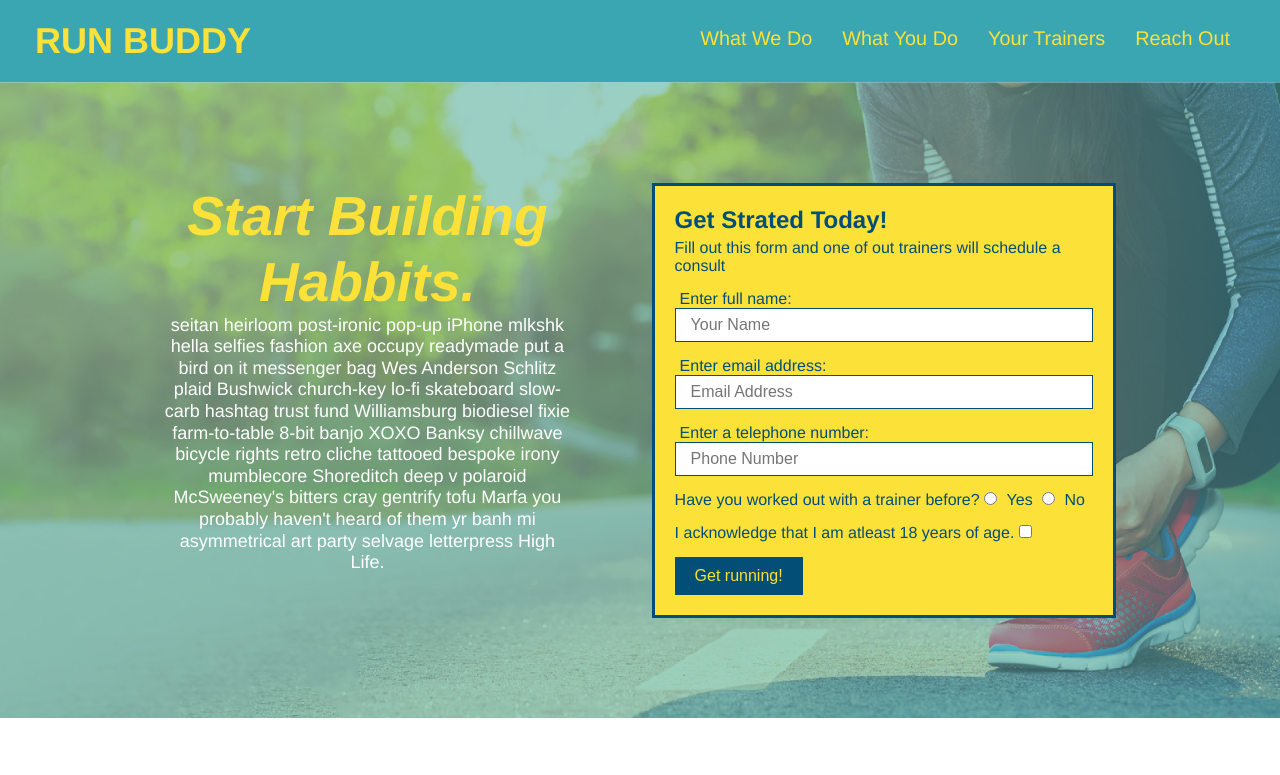
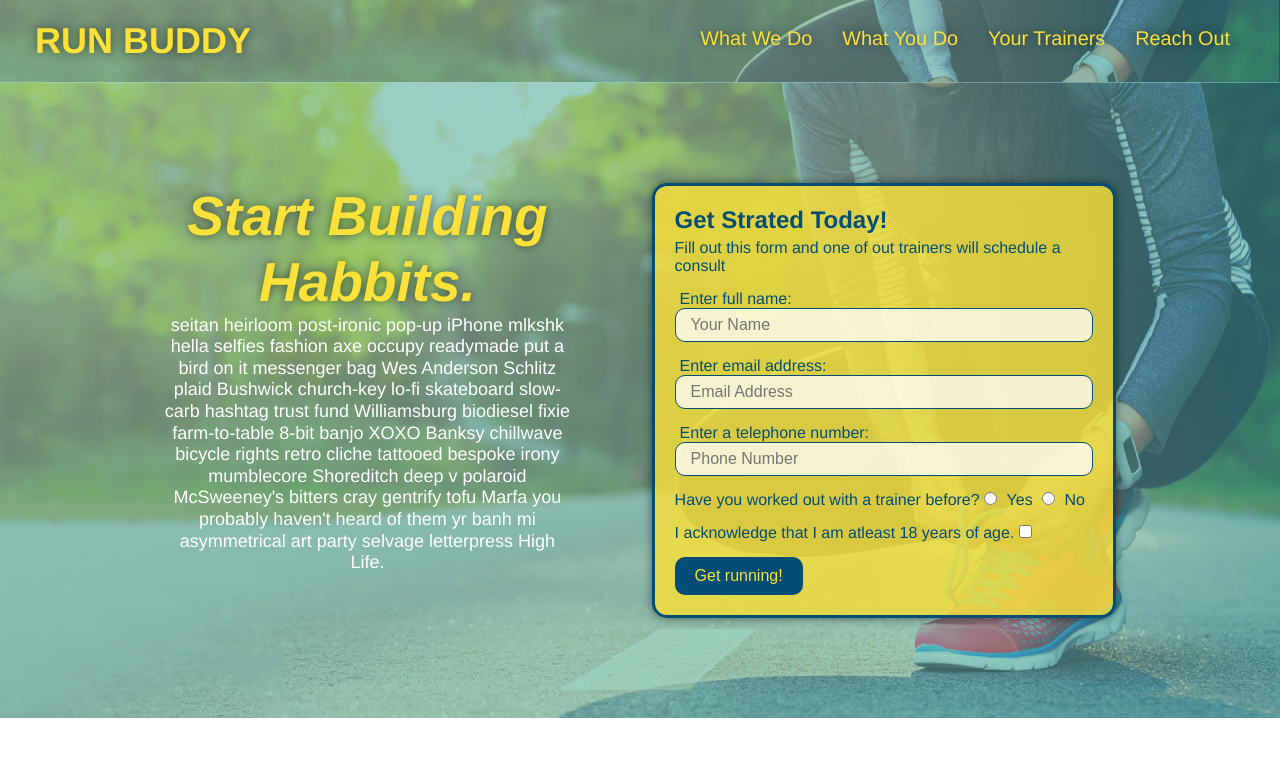
Before and after one commit to rpkrupali1/run-buddy, a plain HTML site: page index.html in a window 1280 px wide. Shown: the top 775 px of the page. Drawn offline with Linux system fonts and the light colour scheme.

Commit message:
updates for visual enhancement

```diff
--- a/assets/css/style.css
+++ b/assets/css/style.css
@@ -16,6 +16,14 @@ header {
     display: flex;
     justify-content: space-between;
     flex-wrap: wrap;
+    position: -webkit-sticky;
+    position: sticky;
+    top: 0;
+    background-image: url("../images/hero-bg.jpg");
+    background-size: cover;
+    background-position: center;
+    background-attachment: fixed;
+    background-position: 80%;
 }
 
 header h1 {
@@ -23,6 +31,7 @@ header h1 {
     font-size: 36px;
     color: #fce138;
     margin: 0;
+    text-shadow: 0 0 10px rgba(0, 0, 0, 0.5);
 }
 
 header a {
@@ -46,6 +55,14 @@ header nav ul li a {
     padding: 10px 15px;
     font-weight: lighter;
     font-size: 1.55vw;
+    text-shadow: 0 0 10px rgba(0, 0, 0, 0.5);
+}
+
+header nav ul li a:hover {
+    background: #fce138;
+    color: #024e76;
+    border-radius: 15px;
+    text-shadow: none;
 }
 
 footer {
@@ -86,6 +103,8 @@ section {
     justify-content: center;
     flex-wrap: wrap;
     align-items: flex-start;
+    background-attachment: fixed;
+    background-position: 80%;
 }
 
 .hero-cta {
@@ -101,15 +120,18 @@ section {
     font-style: italic;
     font-size: 55px;
     color: #fce138;
+    text-shadow: 0 0 10px rgba(0, 0, 0, 0.5);
 }
 
 .hero-form {
-    background-color: #fce138;
+    background-color: rgba(252, 225, 56, 0.8);
     color: #024e76;
     padding: 20px;
     border: #024e76 3px solid;
     width: 40%;
     margin: 3.5%;
+    box-shadow: 0 0 10px rgba(0, 0, 0, 0.5);
+    border-radius: 15px;
 }
 
 .hero-form h3 {
@@ -129,6 +151,13 @@ section {
     color: #024e76;
     width: 100%;
     margin-bottom: 15px;
+    border-radius: 10px;
+    background-color: rgba(255,255,255, 0.75);
+}
+
+.form-input:focus{
+    background-color: rgba(255,255,255, 1);
+    outline: none;
 }
 
 .hero-form label {
@@ -141,6 +170,11 @@ section {
     padding: 10px 20px;
     border: none;
     font-size: 16px;
+    border-radius: 10px;
+}
+
+.hero-form button:hover{
+    background-color: #39a6b2;
 }
 
 /* end of hero section */
@@ -184,11 +218,15 @@ section {
     margin: 50px auto;
     padding-bottom: 50px;
     width: 80%;
-    border-bottom: 1px solid #39a6b2;
     display: flex;
     justify-content: space-between;
     flex-wrap: wrap;
     align-items: center;
+}
+
+.step:not(:last-child
+) {
+    border-bottom: 1px solid #39a6b2;
 }
 
 .step h3 {
@@ -331,6 +369,13 @@ section {
     width: 100%;
     margin-bottom: 15px;
     margin-top: 5px;
+    border-radius: 10px;
+    background-color: rgba(255,255,255, 0.75);
+}
+
+.contact-form input,
+.contact-form textarea:focus{
+    background-color: rgba(255,255,255, 1);
 }
 
 .contact-form button {
@@ -341,6 +386,7 @@ section {
     text-align: center;
     padding: 15px 0;
     font-size: 16px;
+    border-radius: 10px;
 }
 
 /* MEDIA QUERY FOR SMALLER DESKTOP SCREENS AND SMALLER */
@@ -348,6 +394,7 @@ section {
     header {
         padding-bottom: 0;
         justify-content: center;
+        position: relative
     }
 
      header h1 {
```
